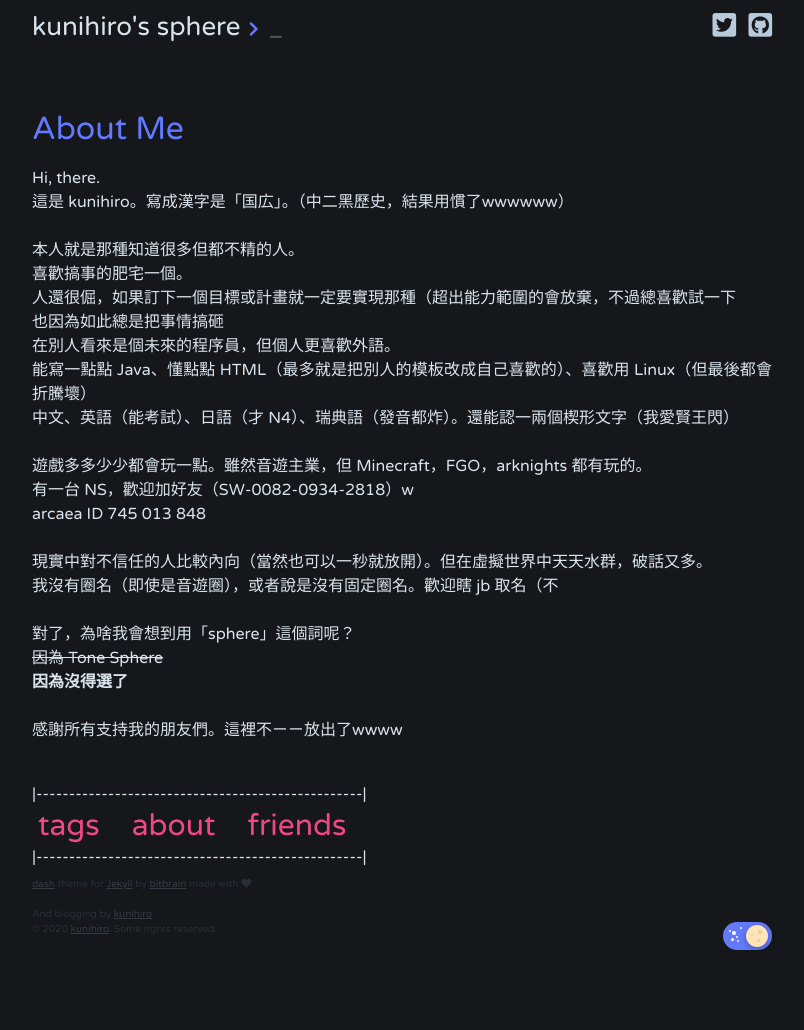
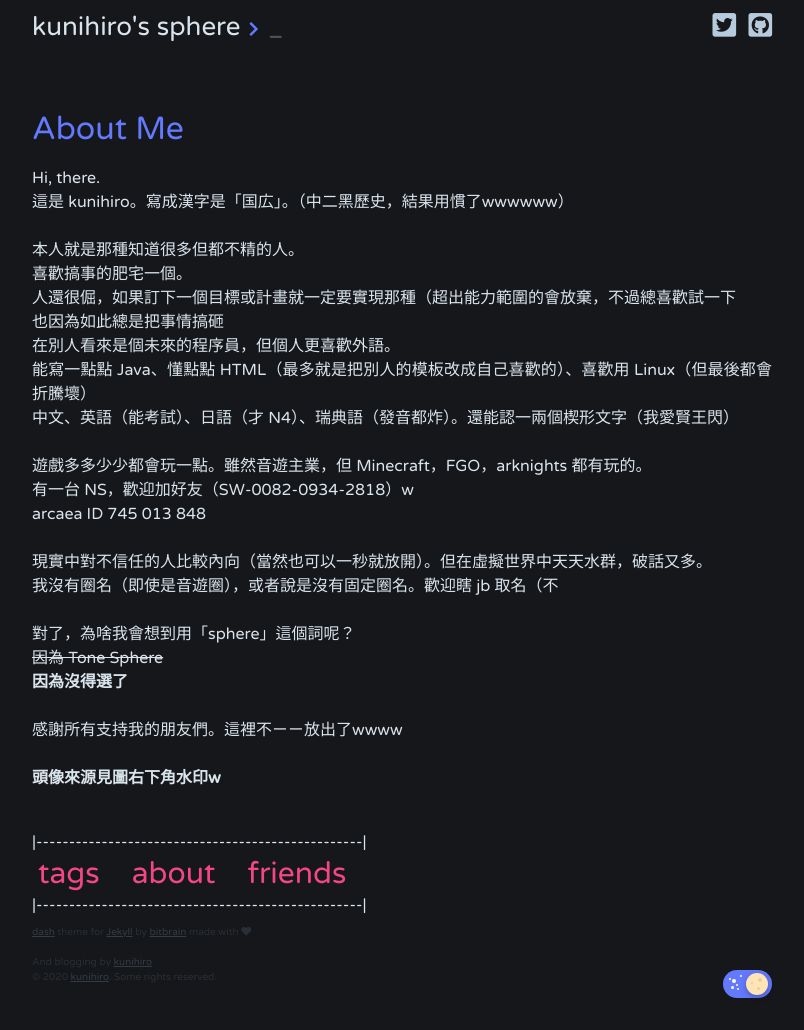
Before and after one commit to MyCodingSucks/MyCodingSucks.github.io, a Jekyll site: the page built from bottom_bar/about.html, in a window 1280 px wide. Shown: the whole page, without its empty margins (238-1042 px from the left). Built offline with Jekyll 4.4.1, drawn with Linux system fonts in a browser that asks for light colours; before the commit the page ends 982 px from its top, so only the background shows below that.

Commit message:
Update about.html

```diff
--- a/bottom_bar/about.html
+++ b/bottom_bar/about.html
@@ -27,4 +27,6 @@ arcaea ID 745 013 848 <br />
 <b>因為沒得選了</b><br />
 <br />
 感謝所有支持我的朋友們。這裡不ㄧㄧ放出了wwww <br />
+<br />
+<b>頭像來源見圖右下角水印w </b>
 </p>
```
